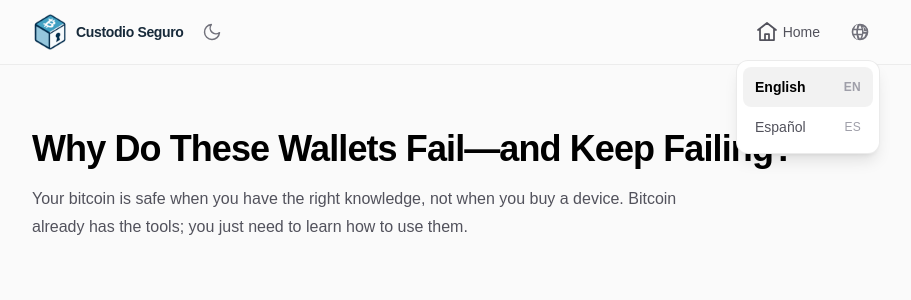
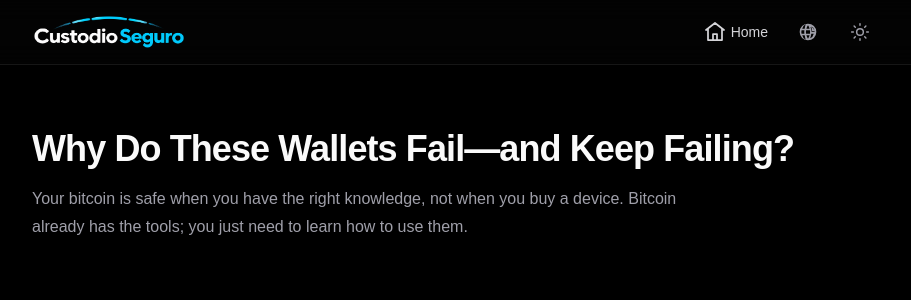
Before and after one commit to stealth14/courses-catalog, a Next.js app: page /en/academy/por-que-fallan-las-billeteras in a window 1280 px wide. Both pictures are taken after a click on the button 1044 px from the left and 32 px from the top of the page. Shown: the top 300 px of the page, without its empty margins (184-1095 px from the left). Built offline with nearby package versions, Linux system fonts and the light colour scheme.

Commit message:
feat: add light and dark transparent brand logos and update layout references

```diff
--- a/src/app/[locale]/layout.tsx
+++ b/src/app/[locale]/layout.tsx
@@ -16,7 +16,10 @@
 
 /** Square cube mark extracted from the Custodio Seguro logo. */
 const BRAND_MARK = "/brand/custodio-seguro-mark.png";
-const BRAND_MARK_SIZE = 192;
+const BRAND_WORDMARK = "/brand/custodio_seguro_light_transparent.png";
+const BRAND_WORDMARK_DARK = "/brand/custodio_seguro_dark_transparent.png";
+const BRAND_WORDMARK_WIDTH = 1938;
+const BRAND_WORDMARK_HEIGHT = 452;
 const BRAND_OG_IMAGE = "/brand/og-image.png";
 
 const geistSans = Geist({
@@ -89,25 +92,31 @@
                     className="flex items-center gap-2 rounded-lg focus-visible:outline-2 focus-visible:outline-offset-2 focus-visible:outline-foreground"
                   >
                     <Image
-                      src={BRAND_MARK}
+                      src={BRAND_WORDMARK}
                       alt=""
                       aria-hidden="true"
-                      width={BRAND_MARK_SIZE}
-                      height={BRAND_MARK_SIZE}
+                      width={BRAND_WORDMARK_WIDTH}
+                      height={BRAND_WORDMARK_HEIGHT}
                       loading="eager"
-                      className="h-9 w-9 shrink-0"
+                      className="h-9 w-auto shrink-0 dark:hidden"
                     />
-                    <span className="text-xs font-semibold tracking-tight text-brand-navy sm:text-sm dark:text-brand-mist">
-                      {t("brandName")}
-                    </span>
+                    <Image
+                      src={BRAND_WORDMARK_DARK}
+                      alt=""
+                      aria-hidden="true"
+                      width={BRAND_WORDMARK_WIDTH}
+                      height={BRAND_WORDMARK_HEIGHT}
+                      loading="eager"
+                      className="hidden h-9 w-auto shrink-0 dark:block"
+                    />
                   </Link>
-                  <ThemeToggle />
                 </div>
                 <div className="ml-auto flex items-center gap-2 sm:gap-3">
                   <SiteNav />
                   <Suspense fallback={null}>
                     <LocaleSwitcher />
                   </Suspense>
+                  <ThemeToggle />
                 </div>
               </div>
             </header>
--- a/src/components/locale-switcher.tsx
+++ b/src/components/locale-switcher.tsx
@@ -52,7 +52,7 @@
         aria-label={t("languageLabel")}
         aria-expanded={isOpen}
         onClick={() => setIsOpen((open) => !open)}
-        className="flex h-10 w-10 items-center justify-center rounded-full text-zinc-500 transition-colors hover:bg-black/[.05] hover:text-zinc-800 focus-visible:outline-2 focus-visible:outline-offset-2 focus-visible:outline-foreground dark:text-zinc-400 dark:hover:bg-white/[.08] dark:hover:text-zinc-100"
+        className="flex h-10 w-10 cursor-pointer items-center justify-center rounded-full text-zinc-500 transition-colors hover:bg-black/[.05] hover:text-zinc-800 focus-visible:outline-2 focus-visible:outline-offset-2 focus-visible:outline-foreground dark:text-zinc-400 dark:hover:bg-white/[.08] dark:hover:text-zinc-100"
       >
         <svg
           viewBox="0 0 24 24"
--- a/src/components/theme-toggle.tsx
+++ b/src/components/theme-toggle.tsx
@@ -74,7 +74,7 @@
       aria-label={t("themeToggleLabel")}
       aria-pressed={isDark}
       title={t("themeToggleLabel")}
-      className="flex h-10 w-10 items-center justify-center rounded-full text-zinc-500 transition-colors hover:bg-black/[.05] hover:text-zinc-800 focus-visible:outline-2 focus-visible:outline-offset-2 focus-visible:outline-foreground dark:text-zinc-400 dark:hover:bg-white/[.08] dark:hover:text-zinc-100"
+      className="flex h-10 w-10 cursor-pointer items-center justify-center rounded-full text-zinc-500 transition-colors hover:bg-black/[.05] hover:text-zinc-800 focus-visible:outline-2 focus-visible:outline-offset-2 focus-visible:outline-foreground dark:text-zinc-400 dark:hover:bg-white/[.08] dark:hover:text-zinc-100"
     >
       <svg
         viewBox="0 0 24 24"
```
Also changed, not shown: public/brand/custodio_seguro_dark_transparent.png (added), public/brand/custodio_seguro_light_transparent.png (added).
